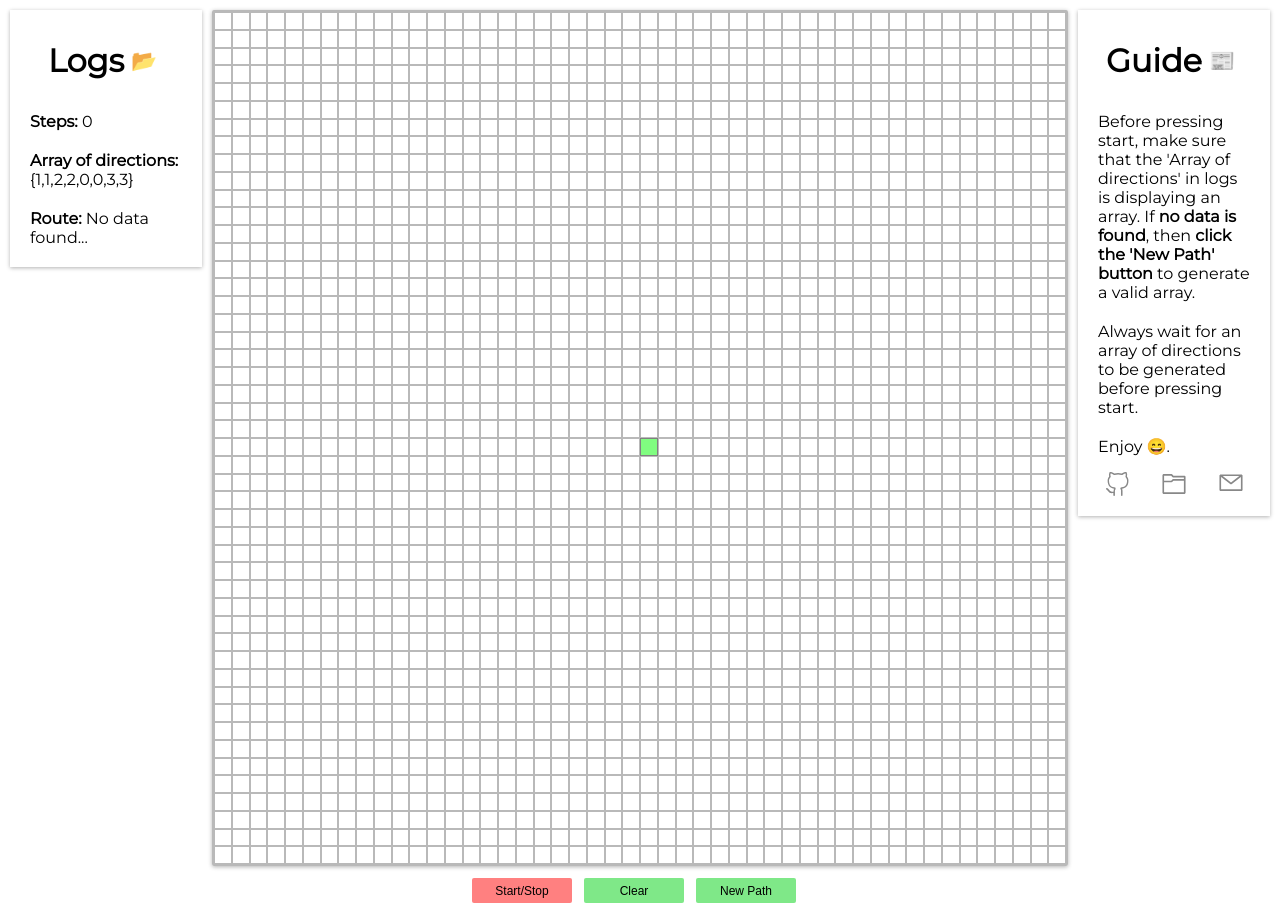
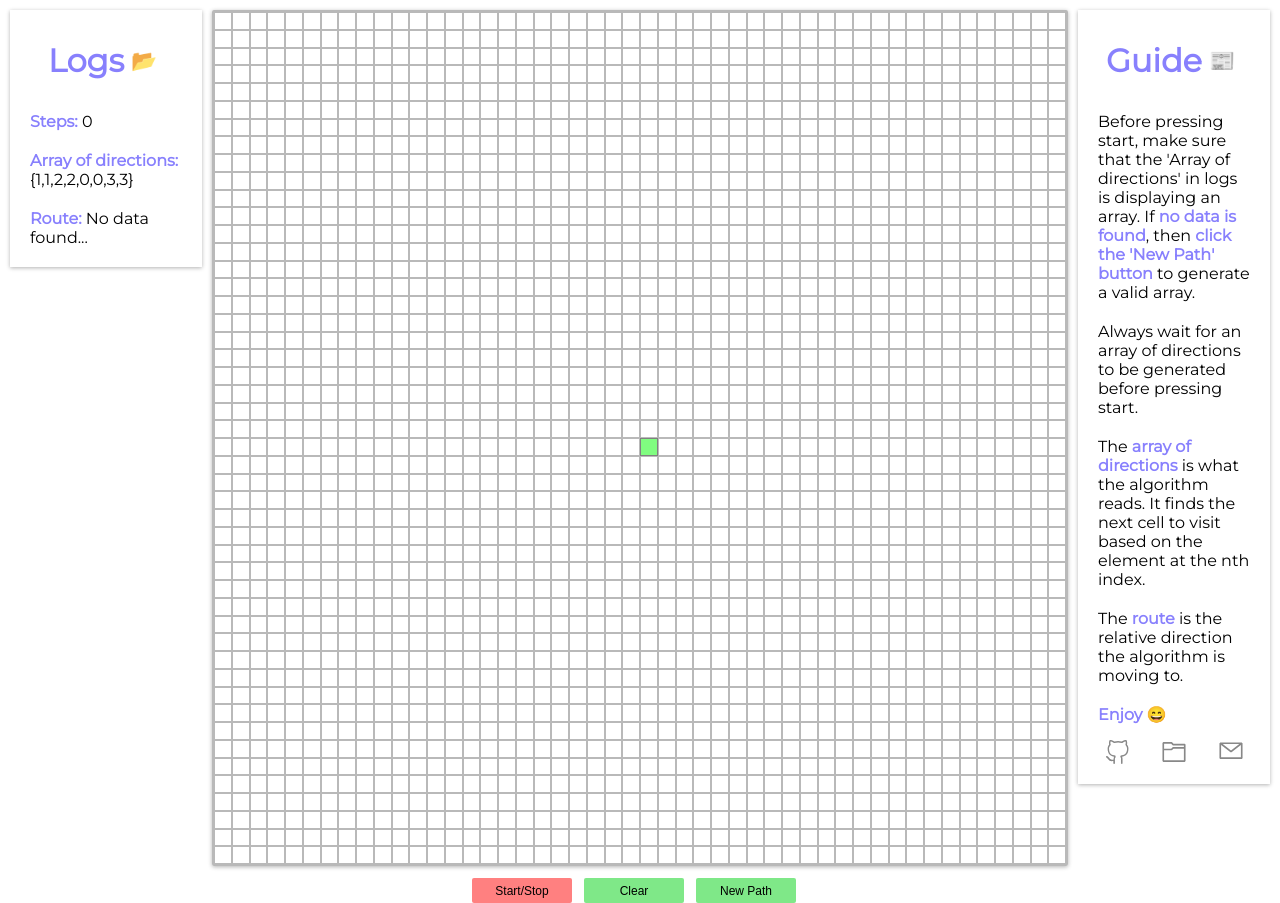
Before and after one commit to ibahm/loop-walker-react, a React (Create React App) app: page / in a window 1280 px wide. Built offline with nearby package versions, Linux system fonts and the light colour scheme.

Commit message:
Updated guide & styling changes
- Added colours to maintain a theme
- Updated guide for more useful information

```diff
--- a/src/components/Guide.js
+++ b/src/components/Guide.js
@@ -10,13 +10,20 @@ const Guide = () => {
             </div>
             <span>
                 Before pressing start, make sure that the 'Array of directions' in logs is displaying an array.
-                If <b>no data is found</b>, then <b>click the 'New Path' button</b> to generate a valid array.
+                If <b style={{color: "rgb(136, 128, 253)"}}>no data is found</b>, then <b style={{color: "rgb(136, 128, 253)"}}>click the 'New Path' button</b> to generate a valid array.
             </span>
             <span>
                 Always wait for an array of directions to be generated before pressing start.
             </span>
             <span>
-                Enjoy 😄.
+                The <b style={{color: "rgb(136, 128, 253)"}}>array of directions</b> is what the algorithm reads.
+                It finds the next cell to visit based on the element at the nth index.
+            </span>
+            <span>
+                The <b style={{color: "rgb(136, 128, 253)"}}>route</b> is the relative direction the algorithm is moving to.
+            </span>
+            <span>
+            <b style={{color: "rgb(136, 128, 253)"}}>Enjoy 😄</b>
             </span>
             <div className="side-footer">
                 <a href="https://github.com/ibahm" target="_blank" rel="noopener noreferrer">
--- a/src/components/Logs.js
+++ b/src/components/Logs.js
@@ -1,4 +1,4 @@
-import React, { useState } from "react";
+import React from "react";
 
 const Logs = ({count, visited, path}) => {
     return (
@@ -7,9 +7,9 @@ const Logs = ({count, visited, path}) => {
                 <h1>Logs</h1>
                 <span className="emoji" role="img" aria-label="open-file-folder">📂</span>
             </div>
-            <span className="logs-steps"><b>Steps:</b> {count}</span>
-            <span className="logs-results"><b>Array of directions:</b> {path.length > 0 ? `{${path}}` : "No data found..."}</span>
-            <span className="logs-visited"><b>Route:</b> {visited.length > 0 ? `{${visited}}` : "No data found..."}</span>
+            <span className="logs-steps"><b style={{color: "rgb(136, 128, 253)"}}>Steps:</b> {count}</span>
+            <span className="logs-results"><b style={{color: "rgb(136, 128, 253)"}}>Array of directions:</b> {path.length > 0 ? `{${path}}` : "No data found..."}</span>
+            <span className="logs-visited"><b style={{color: "rgb(136, 128, 253)"}}>Route:</b> {visited.length > 0 ? `{${visited}}` : "No data found..."}</span>
         </div>
     )
 }
--- a/src/index.css
+++ b/src/index.css
@@ -119,6 +119,10 @@ body {
   align-items: center;
 }
 
+h1 {
+  color: rgb(136, 128, 253);
+}
+
 .git-profile {
   padding: 10px;
   scale: 1.65;
```
